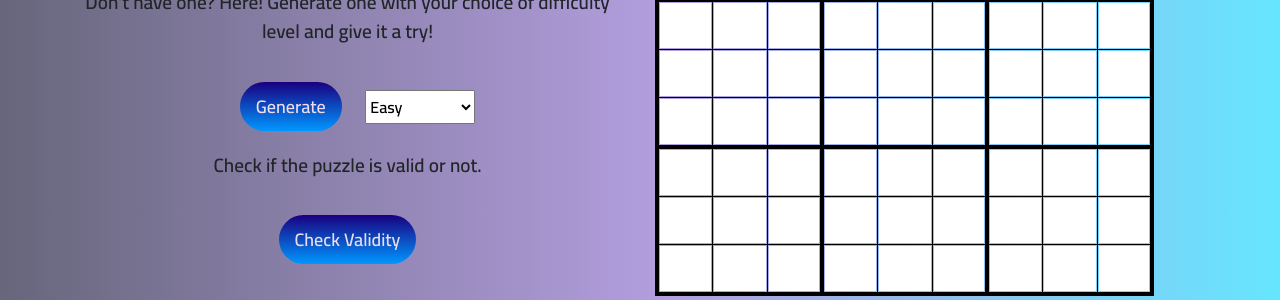
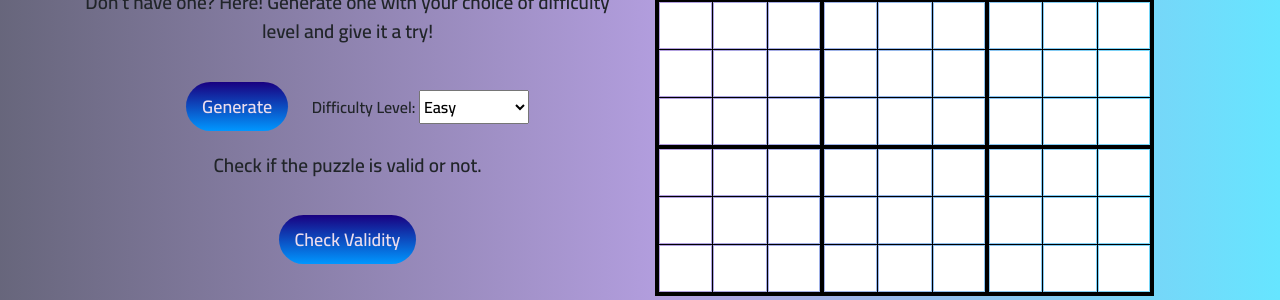
Before and after one commit to gautsaur/SolveYourSudoku, a plain HTML site: page index.html in a window 1280 px wide. Shown: the part 548-848 px from the top of the page. Drawn offline with nearby package versions, Linux system fonts and the light colour scheme.

Commit message:
Update index.html

```diff
--- a/index.html
+++ b/index.html
@@ -47,10 +47,11 @@
                 <button id="generate">
                     <div style="font-size:large;padding: 10px;color: #eddded;">Generate</div>
                 </button>
+                <label for="level">Difficulty Level:</label>
                 <select name="level" id="level">
                     <option value="25">Easy</option>
                     <option value="16">Intermediate</option>
-                    <option value="8">Hard</option>
+                    <option value="8">Difficult</option>
                 </select>
 
                 <div style="text-align: center;">
```
